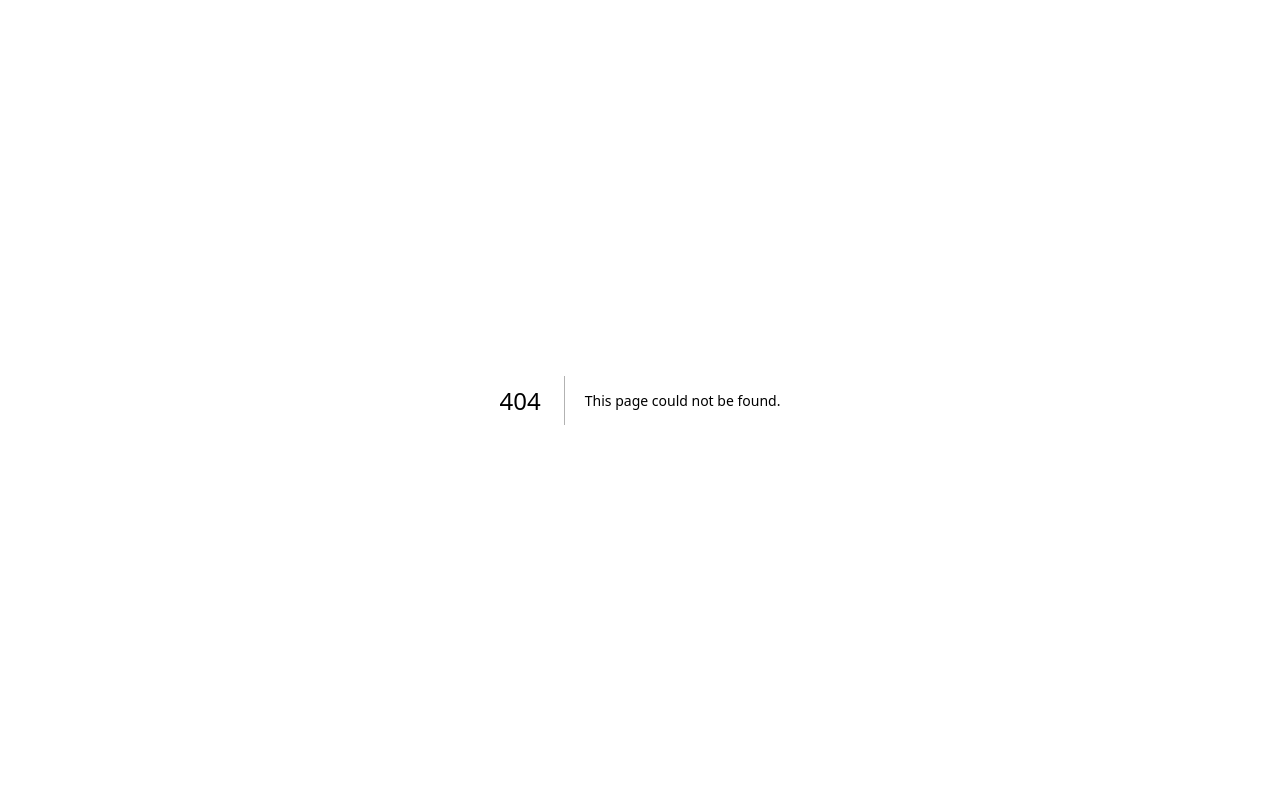
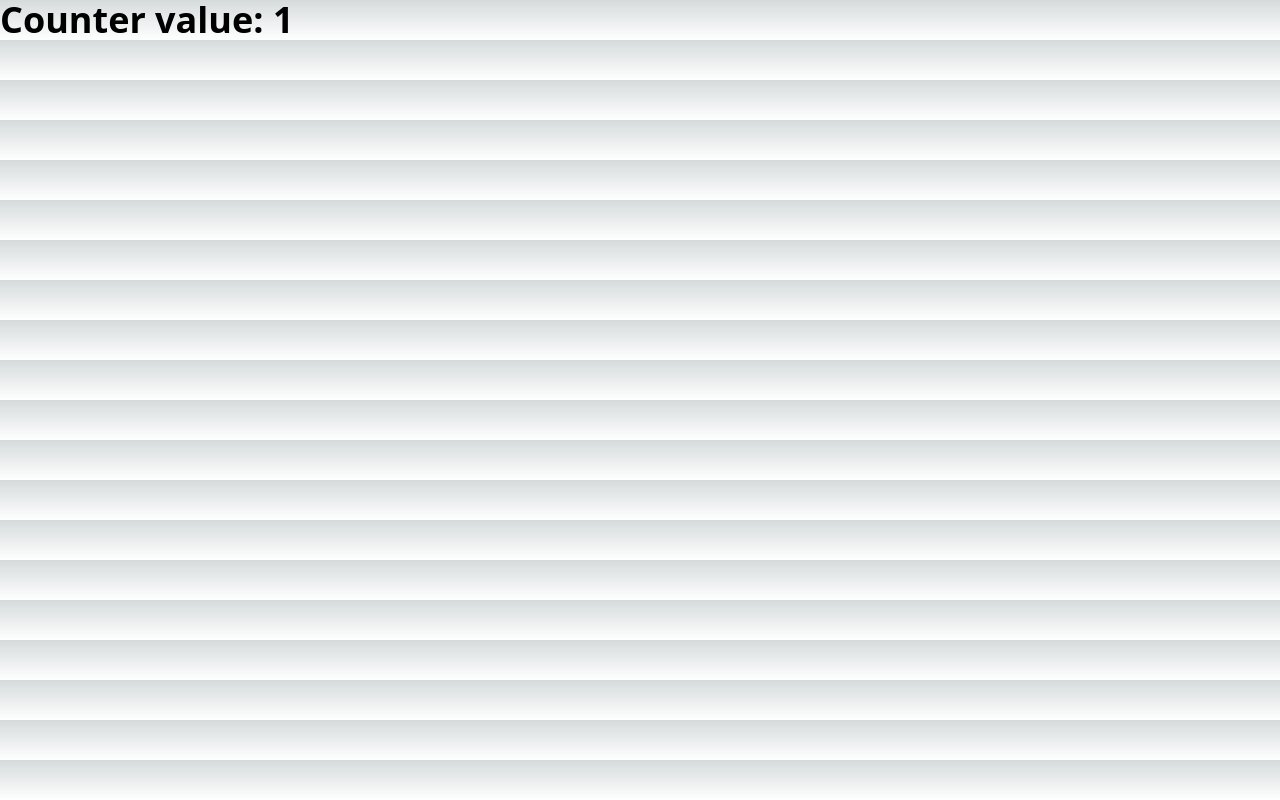
Before and after one commit to valle1336/bid-site, a Next.js app: page /effect in a window 1280 px wide. Before the commit this address had no page. Built offline with nearby package versions, Linux system fonts and the light colour scheme.

Commit message:
Övat på useEffect och börjat kolla lite på classes

```diff
--- /dev/null
+++ b/classes/user.ts
@@ -0,0 +1,6 @@
+
+
+
+export default class user {
+    constructor() {}
+}
--- /dev/null
+++ b/pages/effect.tsx
@@ -0,0 +1,29 @@
+import { NextPage } from "next";
+import { use, useEffect, useState } from "react";
+
+interface Props {}
+
+type TData = {
+    name: string
+} //Exempel på type
+
+interface IData {
+    name: string
+} //Exempel på interface
+
+const Effect: NextPage<Props> = ({}) => {
+  const [counter, setCounter] = useState<number>(0);
+
+  useEffect(() => {
+    console.log("Hello!");
+    setCounter(counter + 1);
+  }, []); //Så fort det vi matar in i arrayen ändras så kommer useEffect köras
+
+  return (
+    <div>
+      <h1 className="font-bold text-4xl">Counter value: {counter}</h1>
+    </div>
+  );
+};
+
+export default Effect;
```
